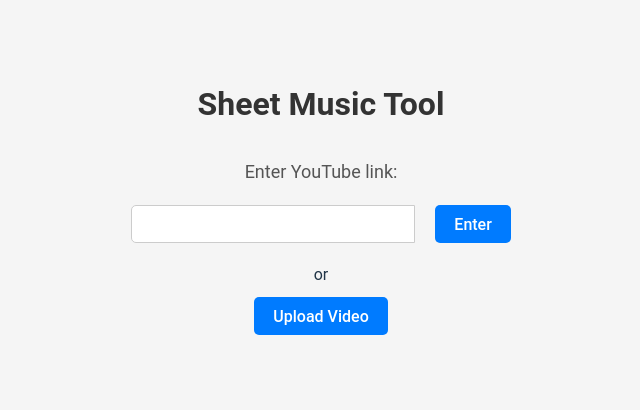
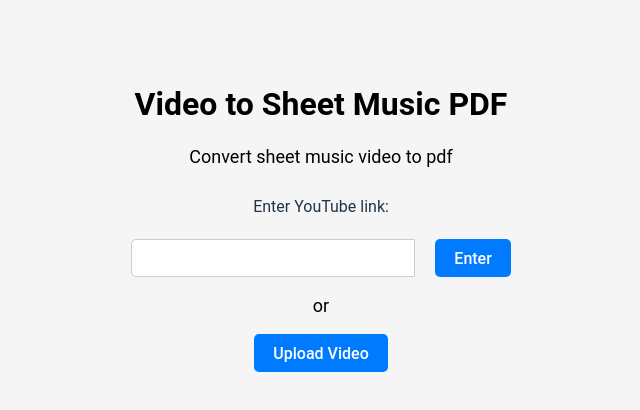
Before and after one commit to yiminghuang47/video2sheetmusic, a React (Vite) app in the folder client/: page / in a window 1280 px wide. Shown: the top 410 px of the page, without its empty margins (319-959 px from the left). Built offline with nearby package versions, Linux system fonts and the light colour scheme.

Commit message:
improved css

```diff
--- a/client/src/components/BothUpload.css
+++ b/client/src/components/BothUpload.css
@@ -17,11 +17,21 @@
 .title {
     font-size: 32px;
     font-weight: 700;
-    color: #333;
-    margin-bottom: 30px;
+    color: black;
+    margin-bottom: 10px;
     margin-top:60px;
     text-align: center;
 }
+
+p {
+    font-size: 18px;
+    font-weight:normal;
+    color: black;
+    margin-bottom: 5px;
+    margin-top:5px;
+    text-align: center;
+}
+
 
 .form {
     display: flex;
@@ -29,11 +39,10 @@
     align-items: center;
     width: 100%;
     max-width: 400px;
+    margin-top:20px;
 }
 
 .form label {
-    font-size: 18px;
-    color: #555;
     margin-bottom: 10px;
     text-align: center;
 }
@@ -41,7 +50,6 @@
 .input-container {
     display: flex;
     width: 100%;
-    margin-bottom: 10px;
 }
 
 .input-text {
--- a/client/src/components/BothUpload.jsx
+++ b/client/src/components/BothUpload.jsx
@@ -89,7 +89,8 @@ export default function BothUpload() {
 
     return (
         <div className="container">
-            <div className="title">Sheet Music Tool</div>
+            <p className="title">Video to Sheet Music PDF</p>
+            <p className="description">Convert sheet music video to pdf</p>
             <form className="form" onSubmit={handleUrlChange}>
                 <label>Enter YouTube link: </label>
                 <div className="input-container">
@@ -104,7 +105,7 @@ export default function BothUpload() {
                 </div>
             </form>
 
-            <label>or</label>
+            <p>or</p>
             <input
                 ref={inputRef}
                 type="file"
```
